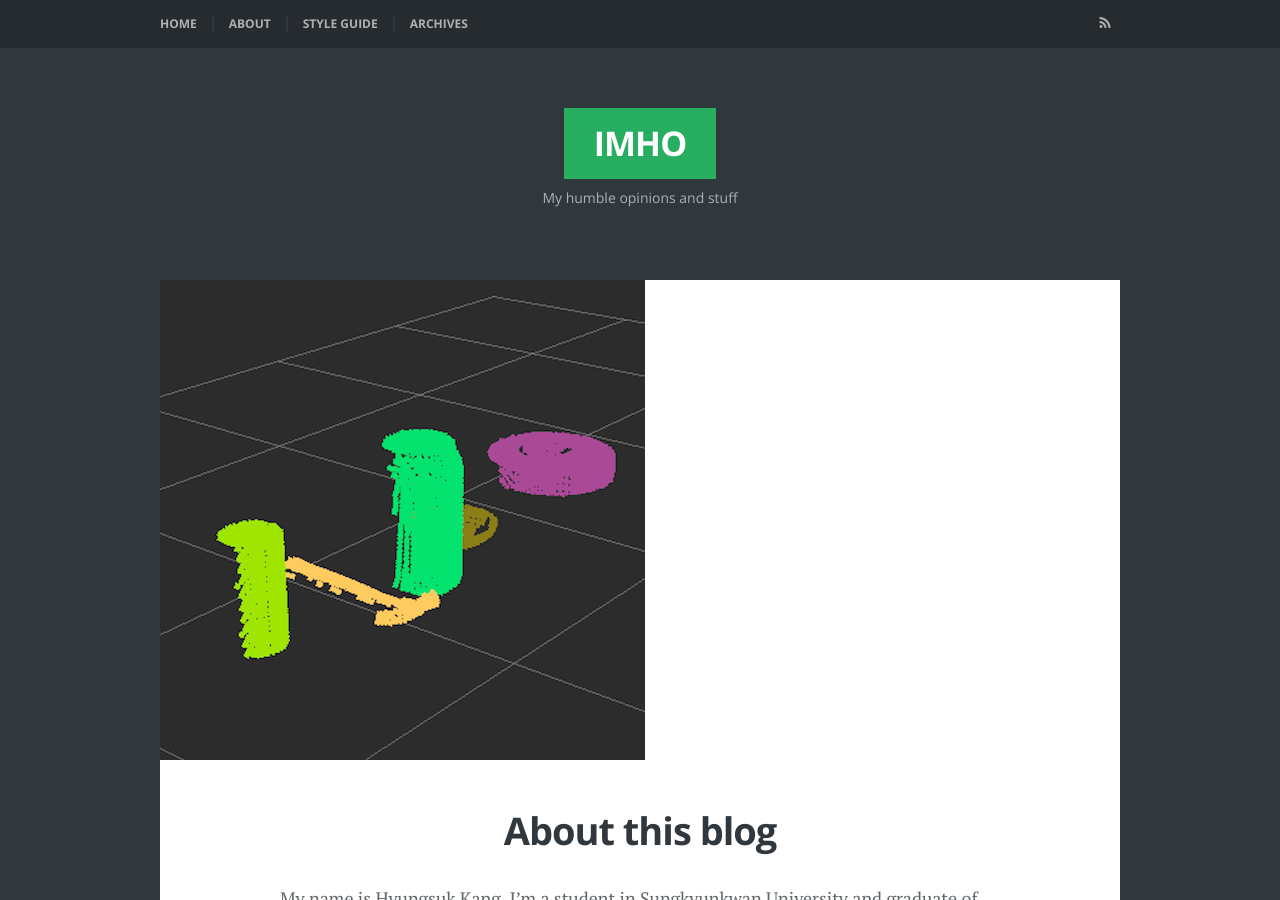
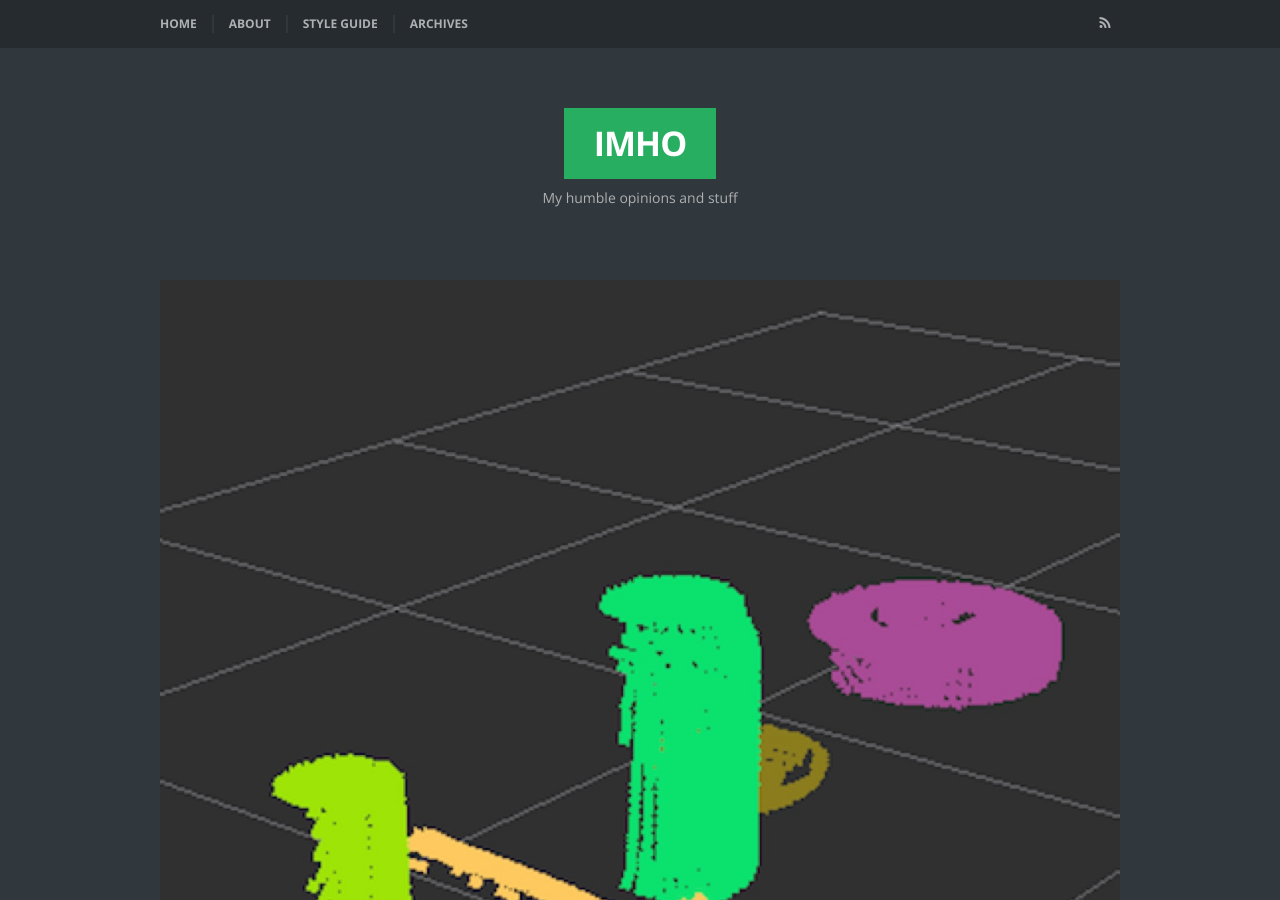
Before and after one commit to hskang9/hskang9.github.io, a Jekyll site: the page built from about.md, in a window 1280 px wide and 900 px high. Built offline with Jekyll 4.4.1, drawn with Linux system fonts in a browser that asks for light colours; some web fonts are replaced.

Commit message:
Upload Image

```diff
--- a/about.md
+++ b/about.md
@@ -2,7 +2,7 @@
 layout: page
 title: About this blog
 description: An optional about page for BlogBox Jekyll theme
-featured_image: aboutPage.png
+featured_image: aboutPage.jpg
 ---
 
 My name is Hyungsuk Kang. I’m a student in Sungkyunkwan University and graduate of Udacity Machine learning nanodegree.
```
Also changed, not shown: images/aboutPage.jpg (added), images/aboutPage.png (deleted), 2 other files.
